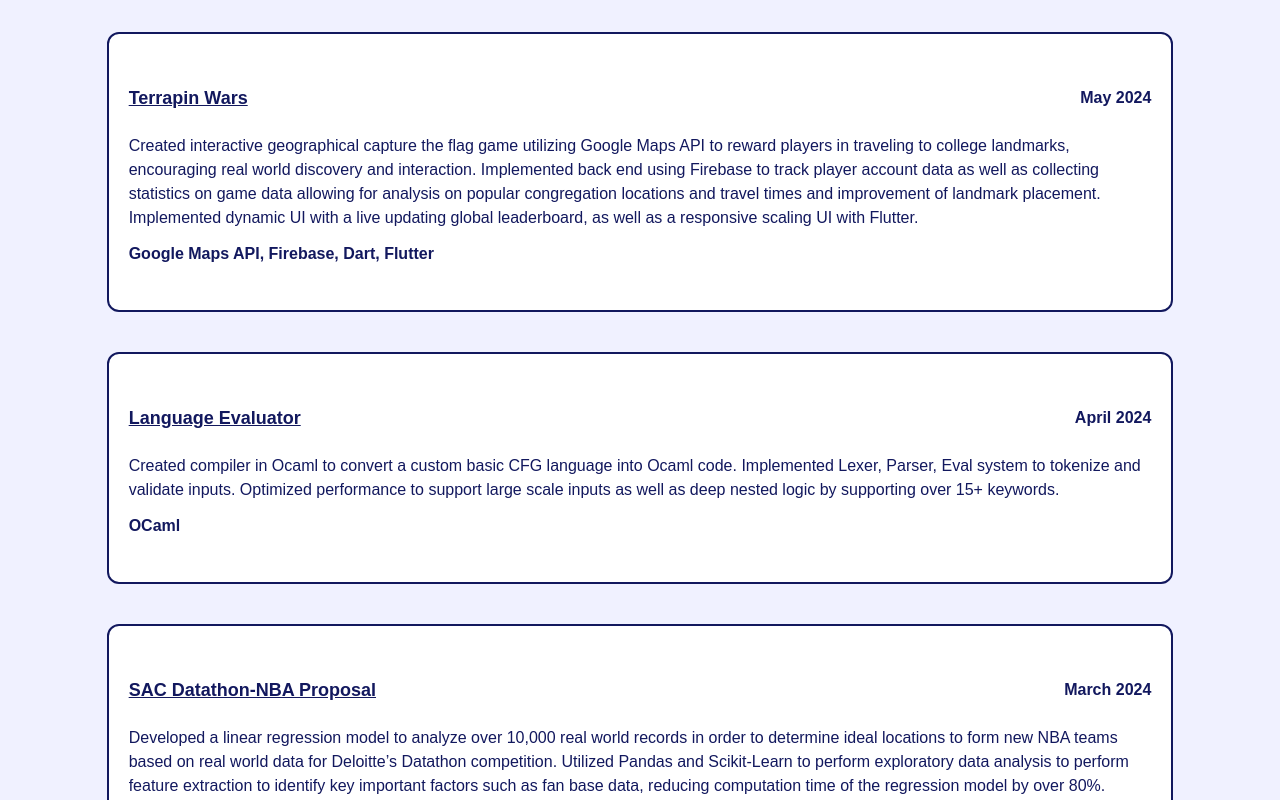
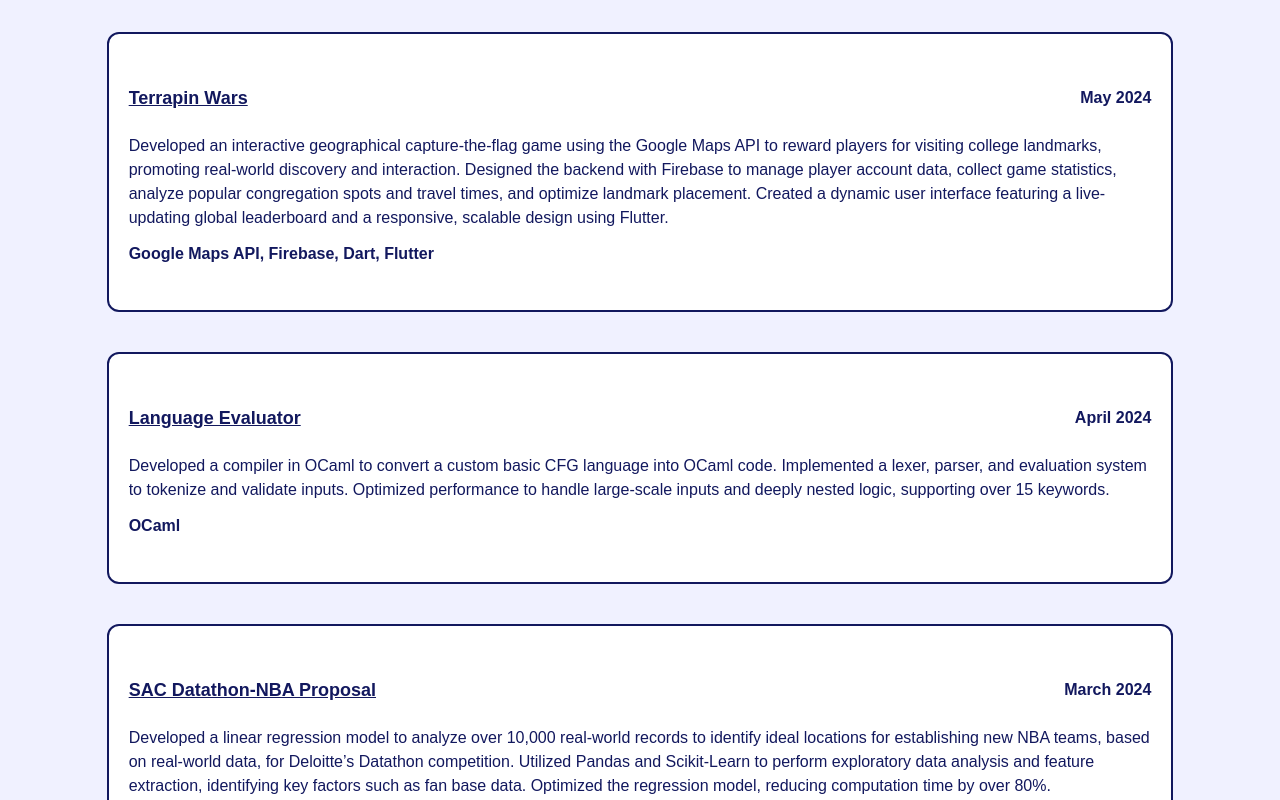
Before and after one commit to Renso0425/personal-website, a React (Vite) app: page / in a window 1280 px wide. Shown: the part 1240-2040 px from the top of the page. Built offline with nearby package versions, Linux system fonts and the light colour scheme.

Commit message:
fixed grammar

```diff
--- a/src/scenes/about/index.tsx
+++ b/src/scenes/about/index.tsx
@@ -52,7 +52,7 @@ const About = ({ setSelectedPage }: Props) => {
                                         1000,
                                         'I am a historian',
                                         1000,
-                                        'I am a customer service representative',
+                                        'I am a customer service rep',
                                         1000,
                                         'I am a software engineer',
                                         1000,
@@ -68,7 +68,7 @@ const About = ({ setSelectedPage }: Props) => {
                             </div>
                         </div>
                         <p className="mt-8">
-                            Hello, my name is Darren Zheng (he/him). I am majoring Computer Science and minoring General Business at University of Maryland, College Park. Currently, I am interested in Software Engineering as I posses strong basic foundations of programming in languages, such as Java, Python, HTLML, CSS, Java Script, C, Ocaml, and many more. I am very persistent in achieving my goals. I have multitude of experience in customer service and multitasking. I also possess strong leadership, effective communication and teamwork, and organization skills. I am very excited to meet new professionals that can help my professional career with my degree of Computer Science.
+                            Hello, my name is Darren Zheng (he/him). I am majoring in Computer Science and minoring in General Business at the University of Maryland, College Park. Currently, I am interested in Software Engineering, as I possess a strong foundational knowledge of programming languages such as Java, Python, HTML, CSS, JavaScript, C, OCaml, and many more. I am highly persistent in achieving my goals and have extensive experience in customer service and multitasking. Additionally, I possess strong leadership, effective communication, teamwork, and organizational skills. I am very excited to connect with professionals who can support my career aspirations in Computer Science.
                         </p>
                     </motion.div>
                     {/* ACTIONS */}
--- a/src/scenes/experiences/Experience.tsx
+++ b/src/scenes/experiences/Experience.tsx
@@ -16,10 +16,10 @@ const Experience = ({title, time, place, description}: Props) => {
   return (
     <motion.div
         variants={childVariant}
-        className="mt-5 rounded-md border-2 bg-white border-gray-100 px-5 py-16 text-center">
+        className="mt-9 rounded-md border-2 bg-white border-gray-100 px-5 py-16 text-center">
         <h3 className="font-bold">{title}</h3>
-        <h4 className="my-3">{time}</h4>
-        <h4 className="my-3">{place}</h4>
+        <h4 className="my-3 font-bold">{time}</h4>
+        <h4 className="my-3 font-bold">{place}</h4>
         <h4 className="my-3">{description}</h4>
     </motion.div>
   )
--- a/src/scenes/experiences/index.tsx
+++ b/src/scenes/experiences/index.tsx
@@ -9,19 +9,19 @@ const experiences: Array<ExperienceType> = [
         title: "Historian",
         time: "May 2024 - Present",
         place: "College Park, MD",
-        description: "Developed and maintained a website using HTML and CSS to promote the organization’s activities. Took, edited, and curated photos and videos to advertise the organization’s events. Collaborated and planned with like-minded individuals in celebrating Chinese culture."
+        description: "Developed and maintained a website using HTML and CSS to promote the organization's activities. Captured, edited, and curated photos and videos to advertise the organization's events. Collaborated with like-minded individuals to plan and celebrate Chinese culture."
     },
     {
         title: "Community Assistant",
         time: "August 2022 - Present ",
         place: "College Park, MD",
-        description: "Collected, organized, and distributed packages and keys for student residents. Maintained a positive representation for the university. Provided any kind of assistance to students, residential life, parents, and package carriers. Played a reliable connection between 300 residents and the residential department of the school"
+        description: "Collected, organized, and distributed packages and keys for student residents. Maintained a positive representation of the university. Provided assistance to students, residential life staff, parents, and package carriers. Acted as a reliable liaison between 300 residents and the school's residential department."
     },
     {
         title: "Waiter",
         time: "June 2022 - August 2022",
         place: "Warner Robins, GA",
-        description: "Took and distributed customer orders in person and for delivery. Greeted and seated dine-in customers, making sure every customer is satisfied with their experience. Maintained organization among assigning tables for waiters."
+        description: "Received and processed customer orders for both in-person dining and delivery. Greeted and seated dine-in customers, ensuring they were satisfied with their experience. Maintained organization by efficiently assigning tables to waitstaff."
     },
 ];
 
@@ -65,7 +65,7 @@ const Experiences = ({ setSelectedPage }: Props) => {
             {/* Experiences */}
             {/*md means when it goes to a bigger screen*/}
             <motion.div
-                className="mt-5 items-center justify-between gap-8 md:flex"
+                className="mt-5 items-center justify-between gap-8 md:grid md:grid-cols-3"
                 initial="hidden"
                 whileInView="visible"
                 viewport={{ once: false, amount: 0.5}}
--- a/src/scenes/projects/index.tsx
+++ b/src/scenes/projects/index.tsx
@@ -16,7 +16,7 @@ const projects: Array<ProjectType> = [
     {
         title: "Terrapin Wars",
         time: "May 2024",
-        description: "Created interactive geographical capture the flag game utilizing Google Maps API to reward players in traveling to college landmarks, encouraging real world discovery and interaction. Implemented back end using Firebase to track player account data as well as collecting statistics on game data allowing for analysis on popular congregation locations and travel times and improvement of landmark placement. Implemented dynamic UI with a live updating global leaderboard, as well as a responsive scaling UI with Flutter. ",
+        description: "Developed an interactive geographical capture-the-flag game using the Google Maps API to reward players for visiting college landmarks, promoting real-world discovery and interaction. Designed the backend with Firebase to manage player account data, collect game statistics, analyze popular congregation spots and travel times, and optimize landmark placement. Created a dynamic user interface featuring a live-updating global leaderboard and a responsive, scalable design using Flutter.",
         skills: "Google Maps API, Firebase, Dart, Flutter",
         direction: 50,
         link: "https://github.com/echang505/TerrapinWars",
@@ -24,7 +24,7 @@ const projects: Array<ProjectType> = [
     {
         title: "Language Evaluator",
         time: "April 2024",
-        description: "Created compiler in Ocaml to convert a custom basic CFG language into Ocaml code. Implemented Lexer, Parser, Eval system to tokenize and validate inputs. Optimized performance to support large scale inputs as well as deep nested logic by supporting over 15+ keywords.",
+        description: "Developed a compiler in OCaml to convert a custom basic CFG language into OCaml code. Implemented a lexer, parser, and evaluation system to tokenize and validate inputs. Optimized performance to handle large-scale inputs and deeply nested logic, supporting over 15 keywords.",
         skills: "OCaml",
         direction: -50,
         link: "https://github.com/Renso0425/Language-Evaluation",
@@ -32,7 +32,7 @@ const projects: Array<ProjectType> = [
     {
         title: "SAC Datathon-NBA Proposal",
         time: "March 2024",
-        description: "Developed a linear regression model to analyze over 10,000 real world records in order to determine ideal locations to form new NBA teams based on real world data for Deloitte’s Datathon competition. Utilized Pandas and Scikit-Learn to perform exploratory data analysis to perform feature extraction to identify key important factors such as fan base data, reducing computation time of the regression model by over 80%.",
+        description: "Developed a linear regression model to analyze over 10,000 real-world records to identify ideal locations for establishing new NBA teams, based on real-world data, for Deloitte’s Datathon competition. Utilized Pandas and Scikit-Learn to perform exploratory data analysis and feature extraction, identifying key factors such as fan base data. Optimized the regression model, reducing computation time by over 80%.",
         skills: "Python, Pandas, Sklearn",
         direction: 50,
         link: "",
--- a/src/scenes/skills/index.tsx
+++ b/src/scenes/skills/index.tsx
@@ -135,7 +135,7 @@ const Skills = ({ setSelectedPage }: Props) => {
                 <HText>My Skills</HText>
             </motion.div>
             <motion.div
-                className="mt-10 rounded-xl bg-white border-2 border-gray-100 pb-5 items-center justify-between gap-8 grid md:grid-cols-7 grid-cols-4"
+                className="mt-10 rounded-xl bg-white border-2 border-gray-100 pb-5 items-center justify-between gap-8 grid md:grid-cols-7 grid-cols-3"
                 initial="hidden"
                 whileInView="visible"
                 viewport={{ once: false, amount: 0.5}}
```
